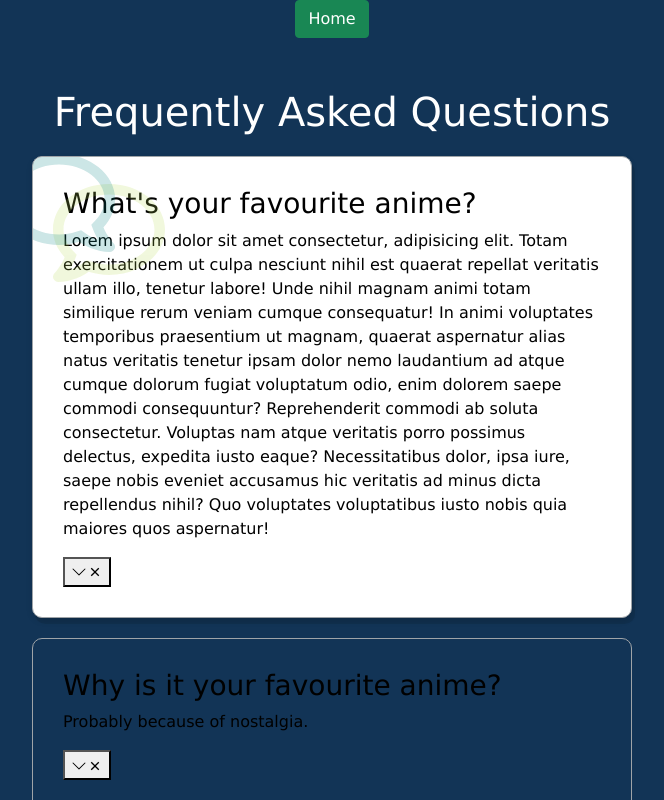
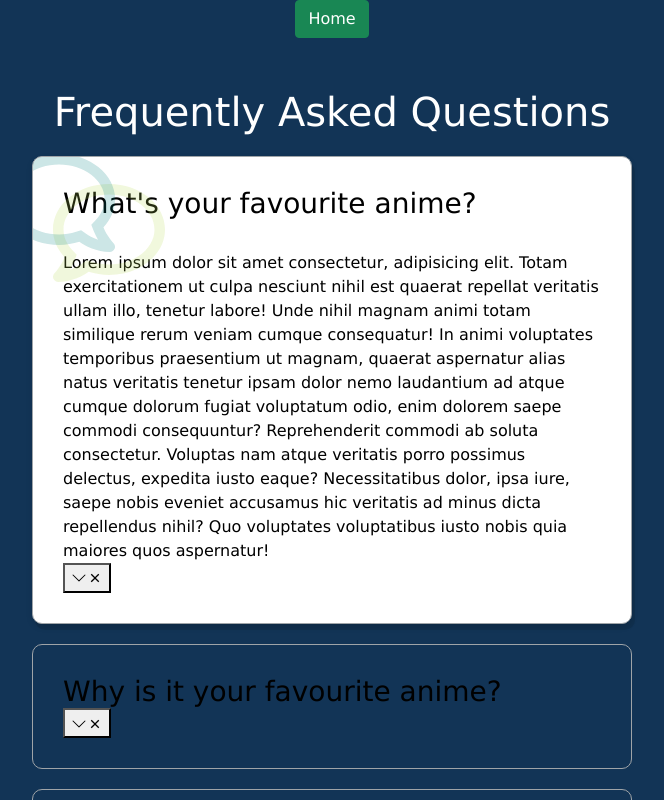
Before and after one commit to ShannaJSmith/css-components, a React (Create React App) app in the folder react-components/: page /faq in a window 1280 px wide. Shown: the top 800 px of the page, without its empty margins (308-972 px from the left). Built offline with nearby package versions, Linux system fonts and the light colour scheme.

Commit message:
add margins to faq question and answers. display only on active

```diff
--- a/react-components/src/components/FAQCollapse.css
+++ b/react-components/src/components/FAQCollapse.css
@@ -49,3 +49,16 @@
   z-index: 0;
   transform: rotateY(180deg);
 }
+
+.faq-question {
+  margin: 0 35px 0 0;
+}
+
+.faq-answer {
+  display: none;
+  margin: 30px 0 0;
+}
+
+.faq.active .faq-answer {
+  display: block;
+}
```
